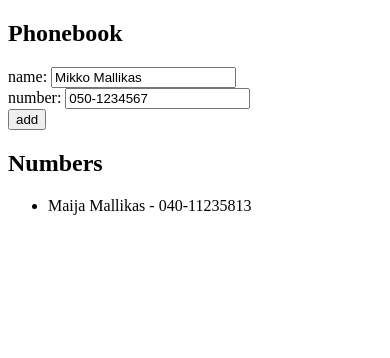
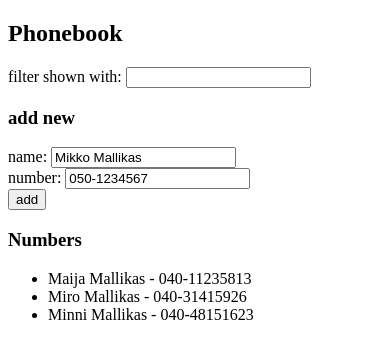
Before and after one commit to markoseppanen/fsOpen, a React (Create React App) app in the folder part2/phonebook/: page / in a window 390 px wide. Shown: the top 358 px of the page. Built offline with nearby package versions, Linux system fonts and the light colour scheme.

Commit message:
phonebook: step4

```diff
--- a/part2/phonebook/src/App.js
+++ b/part2/phonebook/src/App.js
@@ -3,9 +3,13 @@
 const App = () => {
   const [persons, setPersons] = useState([
     { id: 1, name: "Maija Mallikas", number: "040-11235813" },
+    { id: 2, name: "Miro Mallikas", number: "040-31415926" },
+    { id: 3, name: "Minni Mallikas", number: "040-48151623" },
   ]);
   const [newName, setNewName] = useState("Mikko Mallikas");
   const [newNumber, setNewNumber] = useState("050-1234567");
+  const [showAll, setShowAll] = useState(true);
+  const [filter, setFilter] = useState("");
 
   const addPerson = (event) => {
     event.preventDefault();
@@ -33,9 +37,25 @@
     setNewNumber(event.target.value);
   };
 
+  const handleFilterChange = (event) => {
+    setFilter(event.target.value);
+    event.target.value === "" ? setShowAll(true) : setShowAll(false);
+  };
+
+  const filteredList = showAll
+    ? persons
+    : persons.filter((person) =>
+        person.name.toLowerCase().includes(filter.toLowerCase())
+      );
+
   return (
     <div>
       <h2>Phonebook</h2>
+      <form>
+        filter shown with:{" "}
+        <input value={filter} onChange={handleFilterChange} />
+      </form>
+      <h3>add new</h3>
       <form onSubmit={addPerson}>
         <div>
           name: <input value={newName} onChange={handleNameChange} />
@@ -53,9 +73,9 @@
           <button type="submit">add</button>
         </div>
       </form>
-      <h2>Numbers</h2>
+      <h3>Numbers</h3>
       <ul>
-        {persons.map((person) => (
+        {filteredList.map((person) => (
           <li key={person.id}>
             {person.name} - {person.number}
           </li>
```
